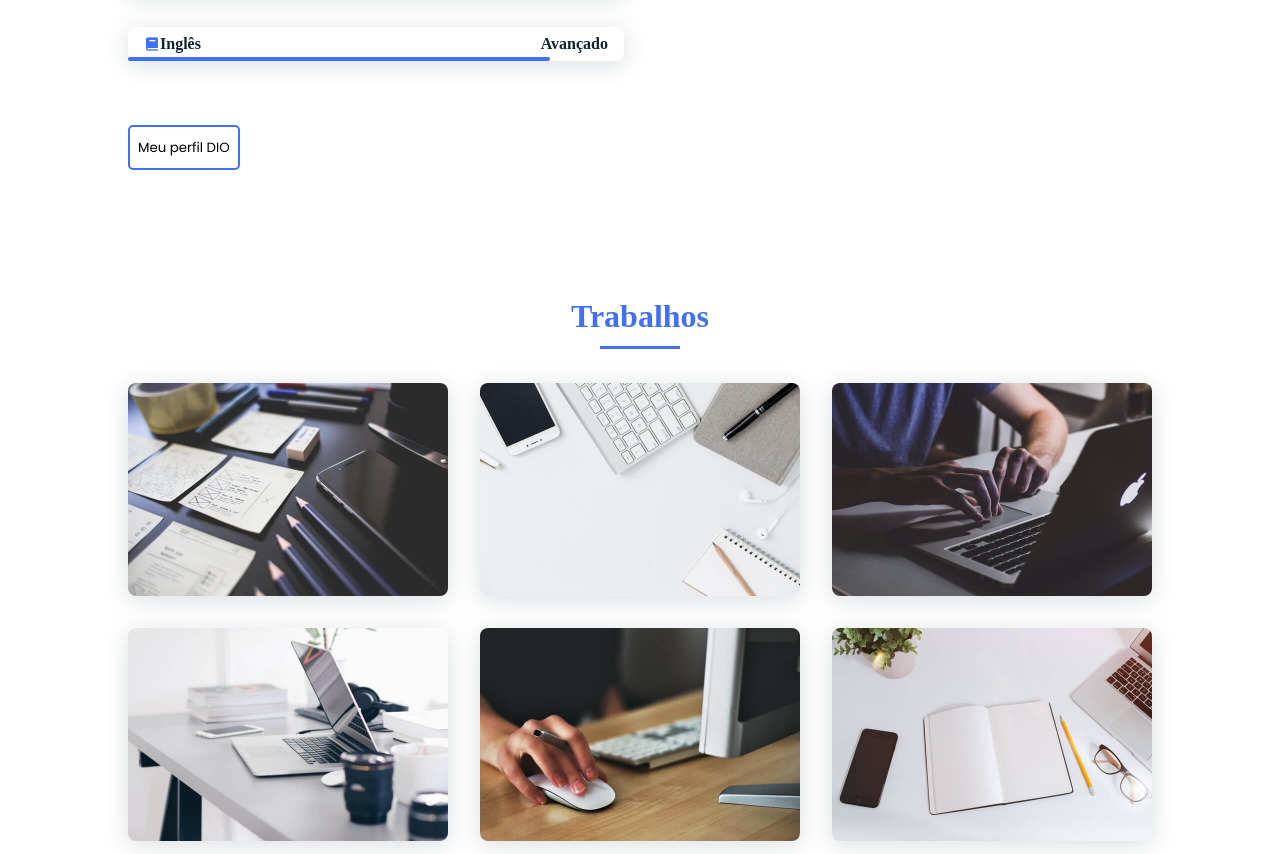
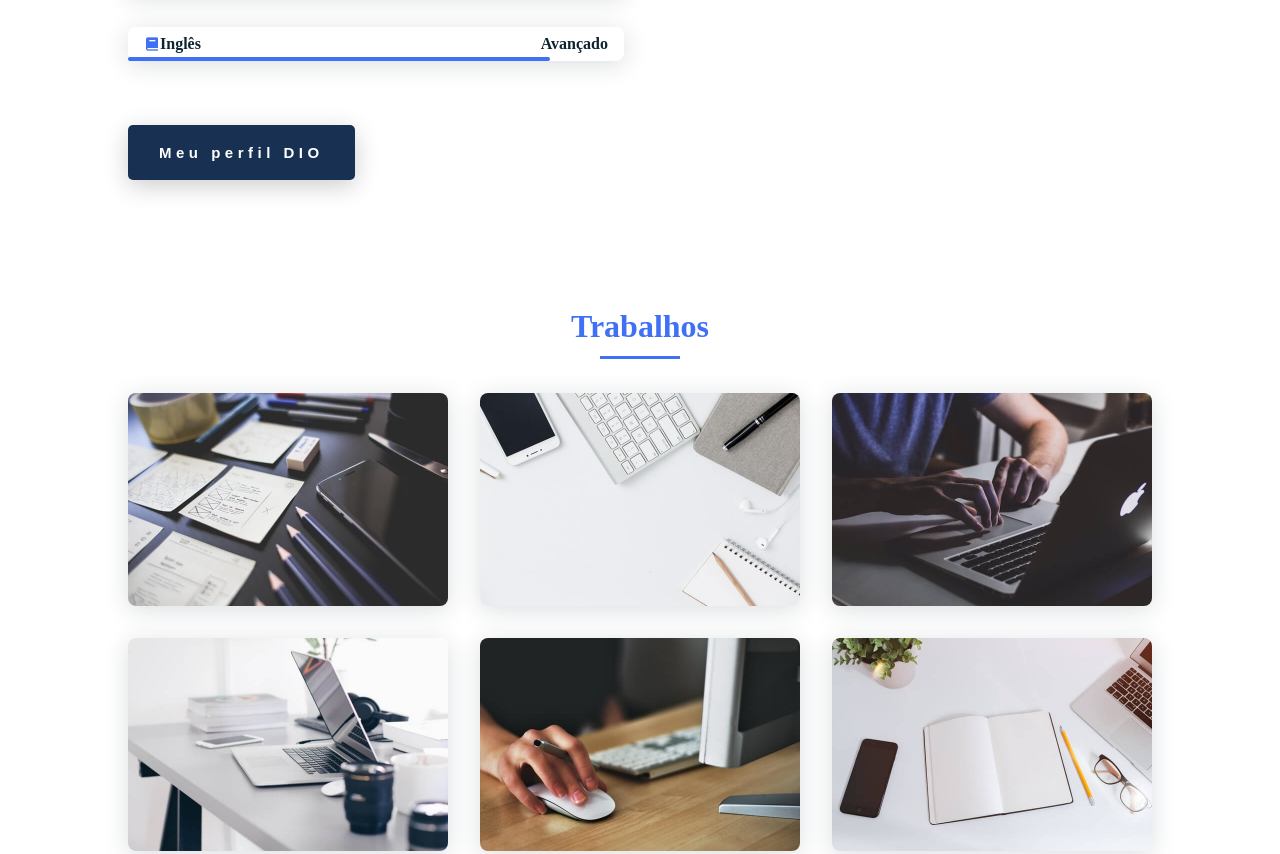
Before and after one commit to PedroAugusto2004/Portifolio-Pessoal, a plain HTML site: page index.html in a window 1280 px wide. Shown: the part 2120-2974 px from the top of the page. Drawn offline with nearby package versions, Linux system fonts and the light colour scheme.

Commit message:
Update style.css

```diff
--- a/style.css
+++ b/style.css
@@ -46,7 +46,6 @@
   --z-fixed: 100;
 }
 
-/* E-mail button */
 /* Core CSS */
 *,
 ::before,
@@ -356,6 +355,68 @@ img {
   width: 85%;
 }
 
+/*================== DIO Button ==================*/
+button {
+  position: relative;
+  display: flex;
+  justify-content: center;
+  align-items: center;
+  border-radius: 5px;
+  background: #183153;
+  font-family: "Montserrat", sans-serif;
+  box-shadow: 0px 6px 24px 0px rgba(0, 0, 0, 0.2);
+  overflow: hidden;
+  border: none;
+ }
+
+ button:after {
+  content: " ";
+  width: 0%;
+  height: 100%;
+  background: #FFD401;
+  position: absolute;
+  transition: all 0.4s ease-in-out;
+  right: 0;
+ }
+
+ button:hover::after {
+  right: auto;
+  left: 0;
+  width: 100%;
+ }
+
+ button span {
+  text-align: center;
+  text-decoration: none;
+  width: 100%;
+  padding: 18px 25px;
+  color: white;
+  font-size: 1.125em;
+  font-weight: 700;
+  letter-spacing: 0.3em;
+  z-index: 20;
+  transition: all 0.3s ease-in-out;
+ }
+
+ button:hover span {
+  color: #183153;
+  animation: scaleUp 0.3s ease-in-out;
+ }
+
+ @keyframes scaleUp {
+  0% {
+   transform: scale(1);
+  }
+
+  50% {
+   transform: scale(0.95);
+  }
+
+  100% {
+   transform: scale(1);
+  }
+ }
+
 /*================== Work ==================*/
 
 .work_container {
@@ -529,7 +590,7 @@ img {
 }
 
 /*===========SUBMIT BUTTON=============*/
- button {
+ button2 {
   width: fit-content;
   min-width: 100px;
   height: 45px;
@@ -544,11 +605,11 @@ img {
   font-family: 'Poppins', sans-serif;
 }
 
- button:hover {
+ button2:hover {
   background-color:  #4070f4;
   box-shadow: 0px 0px 20px -18px;
 }
 
- button:active {
+ button2:active {
   transform: scale(0.95);
 }
```
